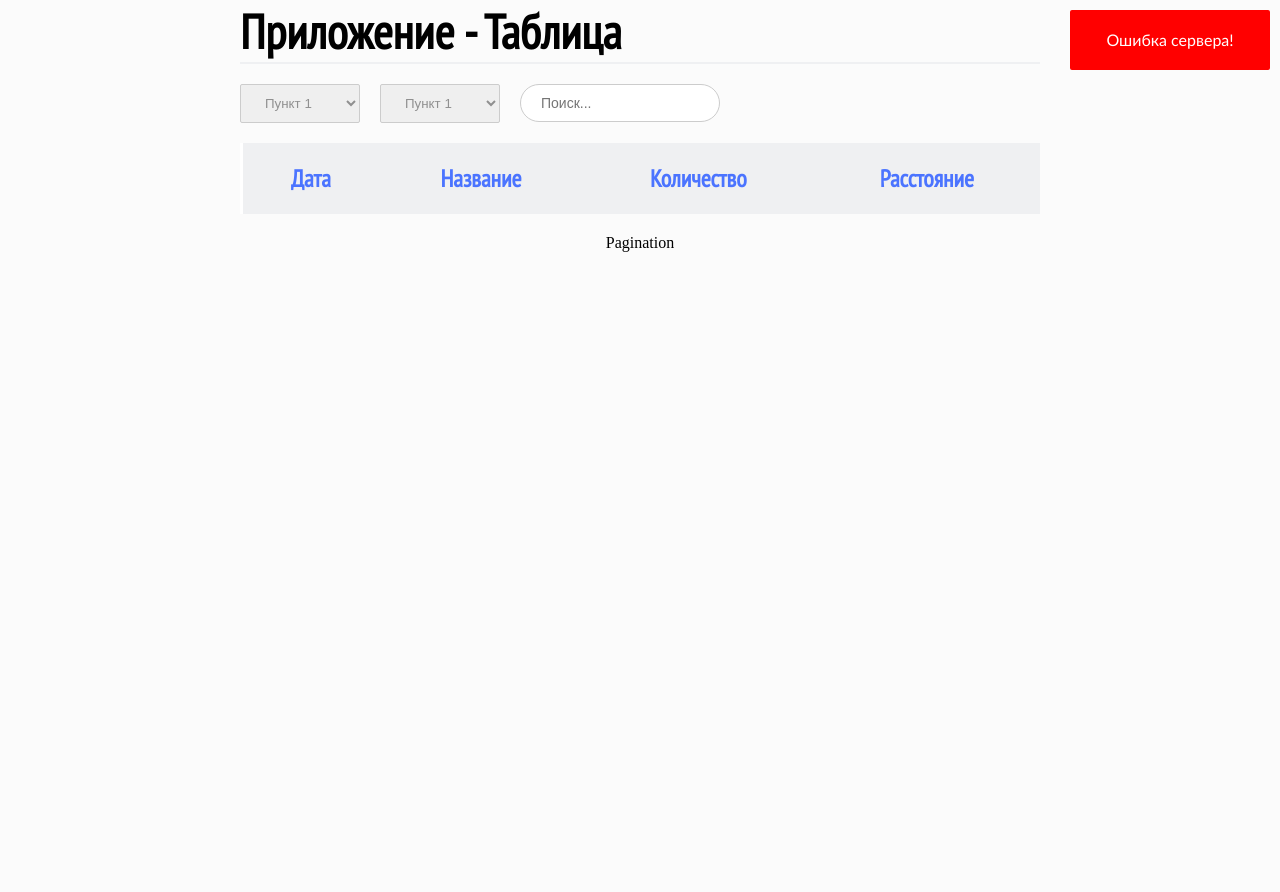
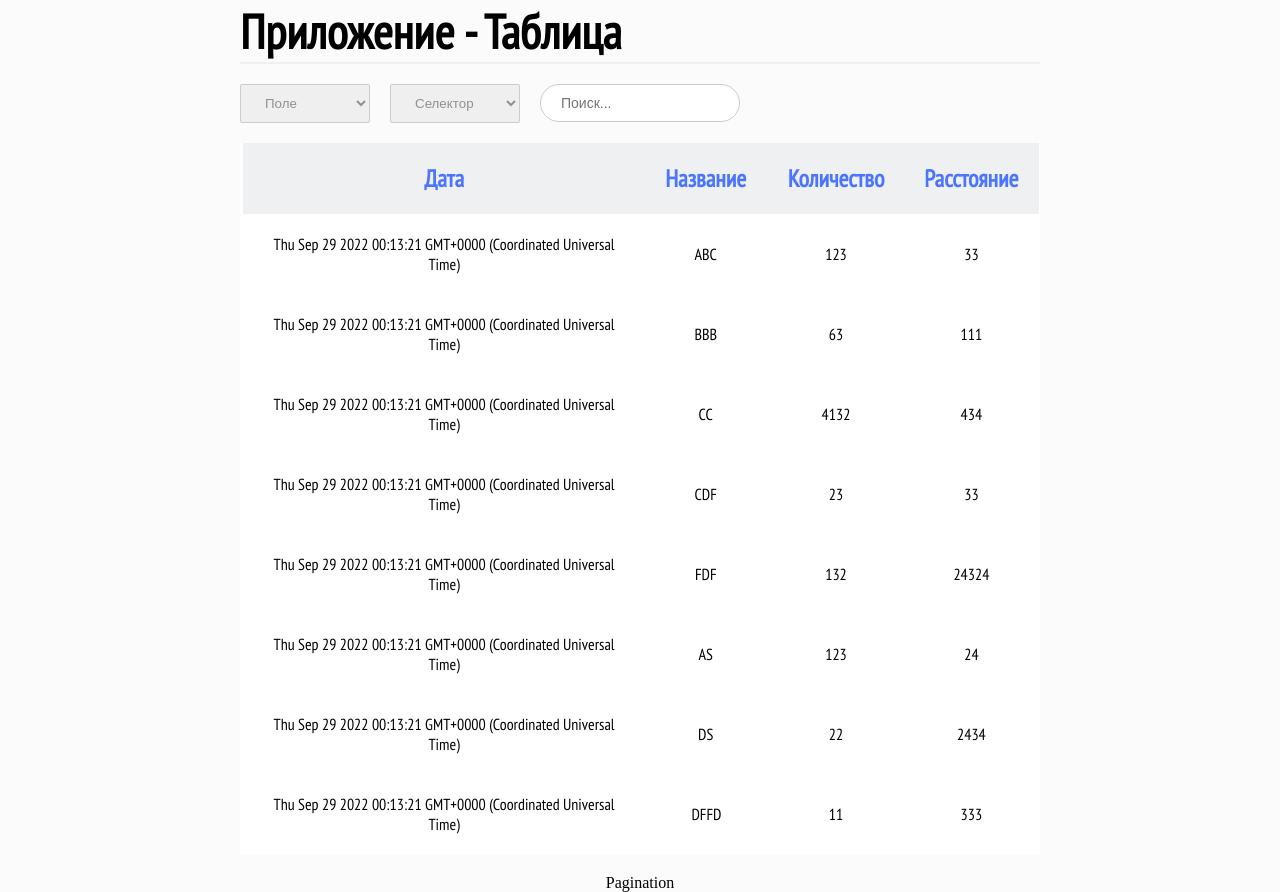
Before and after one commit to Xuchaku/table-task-react-typescript, a React (Create React App) app in the folder client/: page / in a window 1280 px wide. Before the commit the page ends 800 px from the top, so only its background shows below. Built offline with nearby package versions, Linux system fonts and the light colour scheme.

Commit message:
added fitler functionality

```diff
--- a/client/src/App.tsx
+++ b/client/src/App.tsx
@@ -14,20 +14,65 @@ import Loader from "./UI/Loader/Loader";
 function App() {
   const [filter, setFilter] = useState<FilterType>({
     field: "",
-    operator: "=",
+    operator: "",
     query: "",
   });
   const [page, setPage] = useState<number>(1);
   const { rows, isLoading, isError } = useFetching(POINT_SERVER);
 
   const currentRows: RowType[] = useMemo(() => {
-    return rows;
+    if (!filter.field || !filter.operator || !filter.query) {
+      return rows;
+    } else {
+      switch (filter.field) {
+        case "title": {
+          if (filter.operator == "in") {
+            return rows.filter((row) => {
+              return row.title
+                .toLowerCase()
+                .includes(filter.query.toString().toLowerCase());
+            });
+          } else {
+            return rows;
+          }
+          break;
+        }
+        default: {
+          if (filter.operator == "<") {
+            return rows.filter((row) => {
+              return (
+                Number(row[filter.field as keyof RowType]) <
+                Number(filter.query)
+              );
+            });
+          } else if (filter.operator == ">") {
+            return rows.filter((row) => {
+              return (
+                Number(row[filter.field as keyof RowType]) >
+                Number(filter.query)
+              );
+            });
+          } else if (filter.operator == "=") {
+            return rows.filter((row) => {
+              return (
+                Number(row[filter.field as keyof RowType]) ==
+                Number(filter.query)
+              );
+            });
+          } else {
+            return rows;
+          }
+          return rows;
+          break;
+        }
+      }
+    }
   }, [page, filter, rows]);
 
   return (
     <div className="App">
       <h1>Приложение - Таблица</h1>
-      <Filter filter={filter} />
+      <Filter filter={filter} setFilter={setFilter} />
       {isLoading ? <Loader /> : <Table rows={currentRows} />}
       <Pagination currentPage={page} />
       {isError && <ErrorTip />}
--- a/client/src/UI/Input/Input.tsx
+++ b/client/src/UI/Input/Input.tsx
@@ -1,9 +1,18 @@
-import React from "react";
+import React, { ChangeEvent, FC } from "react";
 import "./Input.scss";
-const Input = () => {
+type InputProps = {
+  value: string | number;
+  onChange: (event: ChangeEvent<HTMLInputElement>) => void;
+};
+const Input: FC<InputProps> = ({ value, onChange }) => {
   return (
     <div className="Input">
-      <input type="text" placeholder="Поиск..." />
+      <input
+        onChange={onChange}
+        type="text"
+        value={value}
+        placeholder="Поиск..."
+      />
     </div>
   );
 };
--- a/client/src/UI/Select/Select.scss
+++ b/client/src/UI/Select/Select.scss
@@ -6,7 +6,7 @@
     @extend %label-style;
   }
   select {
-    width: 120px;
+    width: 130px;
     border-radius: 0;
     padding: 10px 20px;
     color: $color-font-not-active;
--- a/client/src/UI/Select/Select.tsx
+++ b/client/src/UI/Select/Select.tsx
@@ -1,14 +1,25 @@
-import React from "react";
+import React, { ChangeEvent, FC } from "react";
+import SelectValue from "../../types/SelectValue";
 import "./Select.scss";
-const Select = () => {
+type SelectProps = {
+  options: SelectValue[];
+  defaultValue: SelectValue;
+  onChange: (event: ChangeEvent<HTMLSelectElement>) => void;
+};
+const Select: FC<SelectProps> = ({ options, defaultValue, onChange }) => {
   return (
     <div className="Select">
-      <select defaultValue={"1"}>
-        <option value="1" disabled>
-          Пункт 1
+      <select defaultValue={defaultValue.value} onChange={onChange}>
+        <option value={defaultValue.value} disabled>
+          {defaultValue.text}
         </option>
-        <option value="2">Пункт 1</option>
-        <option value="3">Пункт 2</option>
+        {options.map((option, key) => {
+          return (
+            <option key={key} value={option.value}>
+              {option.text}
+            </option>
+          );
+        })}
       </select>
     </div>
   );
--- a/client/src/components/Filter/Filter.tsx
+++ b/client/src/components/Filter/Filter.tsx
@@ -1,17 +1,38 @@
-import React, { FC } from "react";
+import React, { ChangeEvent, FC } from "react";
+import { FIRST_SELECT_VALUES, SECOND_SELECT_VALUES } from "../../constants";
 import FilterType from "../../types/FilterType";
 import Input from "../../UI/Input/Input";
 import Select from "../../UI/Select/Select";
 import "./Filter.scss";
+
 type FilterProps = {
   filter: FilterType;
+  setFilter: React.Dispatch<React.SetStateAction<FilterType>>;
 };
-const Filter: FC<FilterProps> = ({ filter }) => {
+const Filter: FC<FilterProps> = ({ filter, setFilter }) => {
+  function changeFilterHandler(field: string) {
+    return function (
+      event: ChangeEvent<HTMLSelectElement> | ChangeEvent<HTMLInputElement>
+    ) {
+      setFilter({ ...filter, [field]: event.target.value });
+    };
+  }
   return (
     <div className="Filter">
-      <Select></Select>
-      <Select></Select>
-      <Input></Input>
+      <Select
+        onChange={changeFilterHandler("field")}
+        defaultValue={{ value: "field", text: "Поле" }}
+        options={FIRST_SELECT_VALUES}
+      ></Select>
+      <Select
+        onChange={changeFilterHandler("operator")}
+        defaultValue={{ value: "selector", text: "Селектор" }}
+        options={SECOND_SELECT_VALUES}
+      ></Select>
+      <Input
+        onChange={changeFilterHandler("query")}
+        value={filter.query}
+      ></Input>
     </div>
   );
 };
--- a/client/src/constants/index.tsx
+++ b/client/src/constants/index.tsx
@@ -1 +1,14 @@
+import SelectValue from "../types/SelectValue";
+
 export const POINT_SERVER = "http://localhost:8000";
+export const FIRST_SELECT_VALUES: SelectValue[] = [
+  { value: "title", text: "Название" },
+  { value: "value", text: "Количество" },
+  { value: "distance", text: "Расстояние" },
+];
+export const SECOND_SELECT_VALUES: SelectValue[] = [
+  { value: "=", text: "Равенство" },
+  { value: ">", text: "Больше" },
+  { value: "<", text: "Меньше" },
+  { value: "in", text: "Содержит" },
+];
--- a/client/src/services/api.tsx
+++ b/client/src/services/api.tsx
@@ -1,12 +1,29 @@
+import RowType from "../types/RowType";
+
 class Api {
   constructor() {}
   async get(url: string) {
-    const response = await fetch(url);
-    if (response.ok) {
-      const json = await response.json();
-      return json;
-    }
-    return new Error("Сервер недоступен!");
+    // const response = await fetch(url);
+    // if (response.ok) {
+    //   const json = await response.json();
+    //   return json;
+    // }
+    // return new Error("Сервер недоступен!");
+    const data: RowType[] = [
+      { date: new Date(), title: "ABC", value: 123, distance: 33 },
+      { date: new Date(), title: "BBB", value: 63, distance: 111 },
+      { date: new Date(), title: "CC", value: 4132, distance: 434 },
+      { date: new Date(), title: "CDF", value: 23, distance: 33 },
+      { date: new Date(), title: "FDF", value: 132, distance: 24324 },
+      { date: new Date(), title: "AS", value: 123, distance: 24 },
+      { date: new Date(), title: "DS", value: 22, distance: 2434 },
+      { date: new Date(), title: "DFFD", value: 11, distance: 333 },
+    ];
+    return new Promise((resolve, reject) => {
+      setTimeout(() => {
+        resolve(data);
+      }, 2000);
+    });
   }
 }
 
--- a/client/src/types/FilterType.tsx
+++ b/client/src/types/FilterType.tsx
@@ -1,6 +1,6 @@
 type FilterType = {
-  field: string;
-  operator: "=" | ">" | "<" | "in";
+  field: "" | "title" | "value" | "distance";
+  operator: "=" | ">" | "<" | "in" | "";
   query: number | string;
 };
 export default FilterType;
--- /dev/null
+++ b/client/src/types/SelectValue.tsx
@@ -0,0 +1,5 @@
+type SelectValue = {
+  value: string;
+  text: string;
+};
+export default SelectValue;
```
